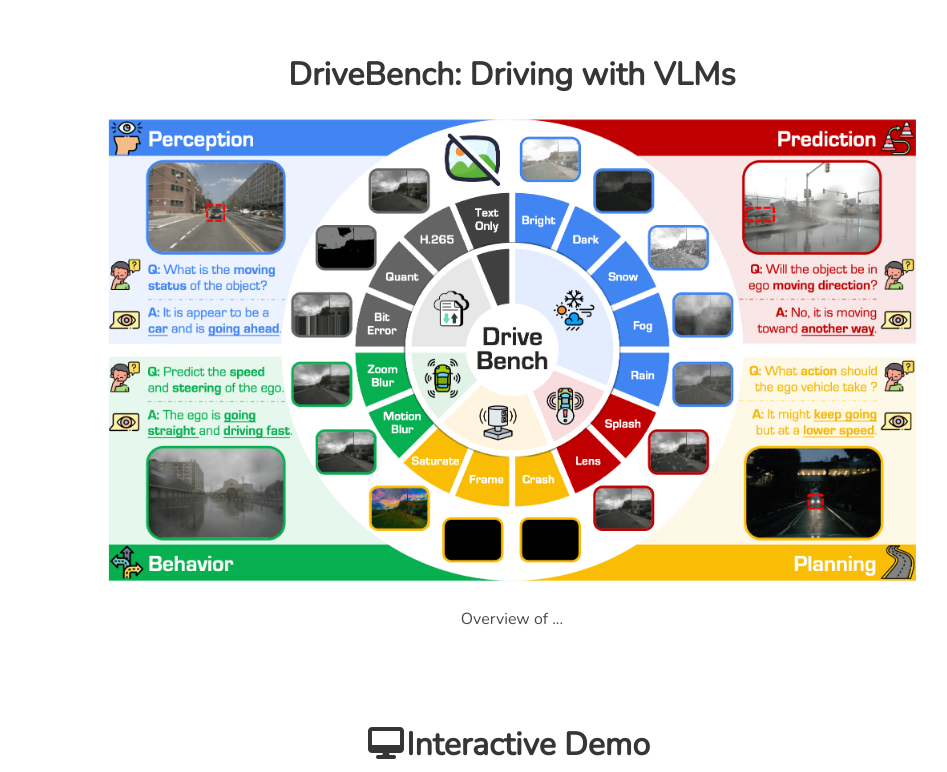
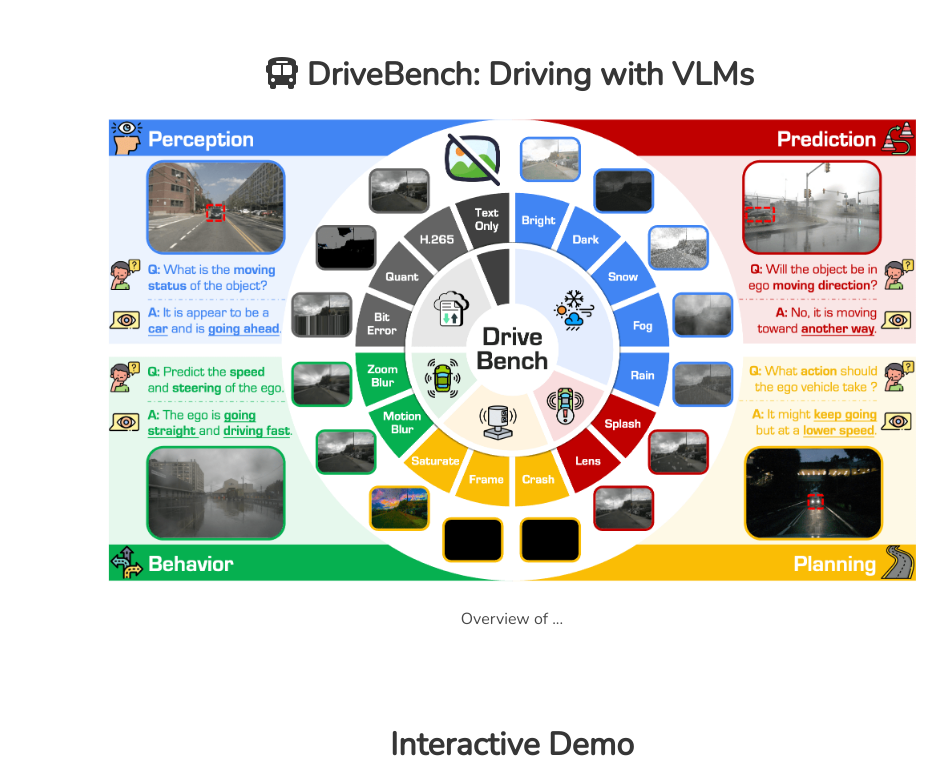
Before and after one commit to drive-bench/drive-bench.github.io, a plain HTML site: page index.html in a window 1280 px wide. Shown: the part 1003-1775 px from the top of the page, without its empty margins (128-1075 px from the left). Drawn offline with nearby package versions, Linux system fonts and the light colour scheme; some icons are missing; a web font is replaced by a local one.

Commit message:
Add files via upload

```diff
--- a/index.html
+++ b/index.html
@@ -246,7 +246,9 @@
 
 <div class="columns is-centered has-text-centered">
   <div class="column is-four-fifths">
-    <h2 class="title is-3">DriveBench: Driving with VLMs</h2>
+    <h2 class="title is-3">
+      <span class="icon"><i class="fas fa-bus"></i></span>&thinsp;&thinsp;DriveBench: Driving with VLMs
+    </h2>
     <div class="pipeline" style="display: flex; justify-content: center; align-items: center; flex-direction: column;">
       <img src="static/figures/bench.png" style="width:80%"
           class="pipeline image" alt="benchmark"/>
@@ -265,7 +267,7 @@
 <section class="section">
   <div class="container is-max-desktop">
     <h2 class="title is-3 has-text-centered">
-      <span class="icon"><i class="fas fa-desktop"></i></span> Interactive Demo
+      Interactive Demo
     </h2>
     <div class="columns">
       <!-- Sidebar -->
```
